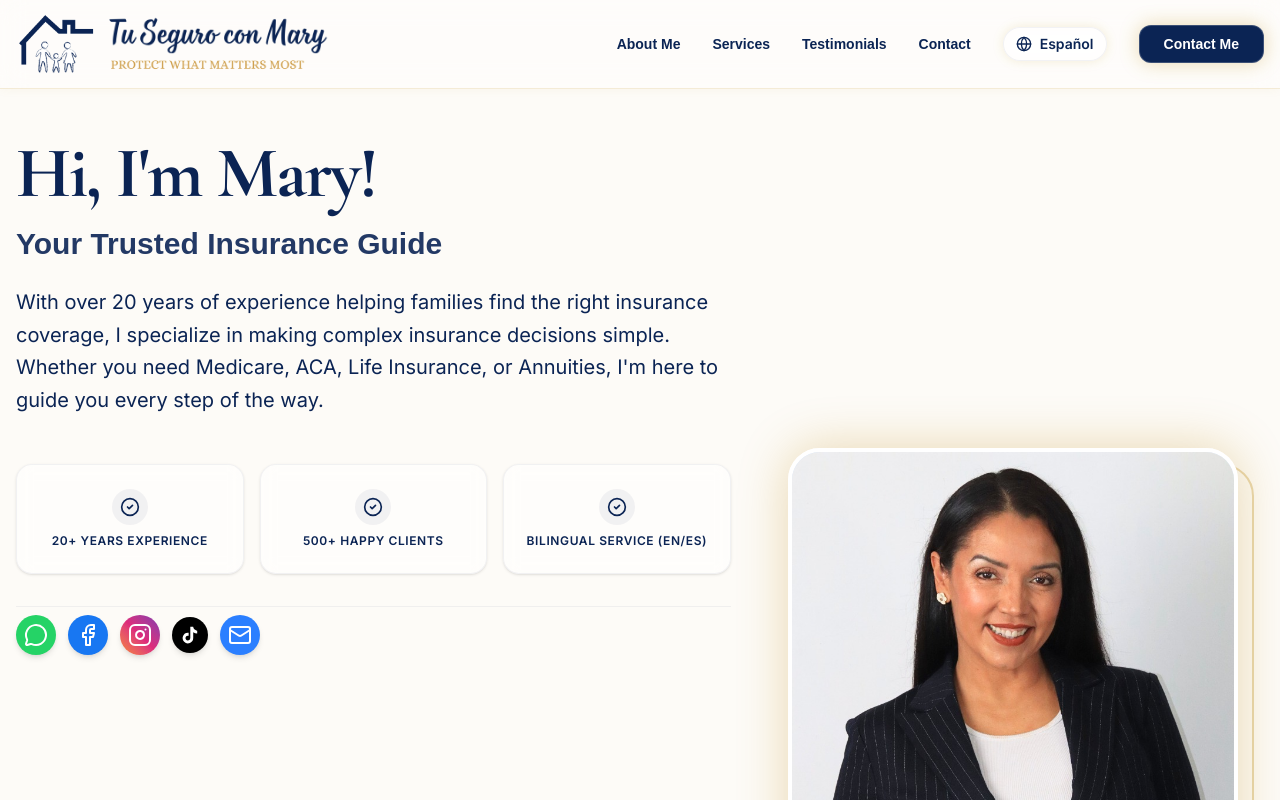
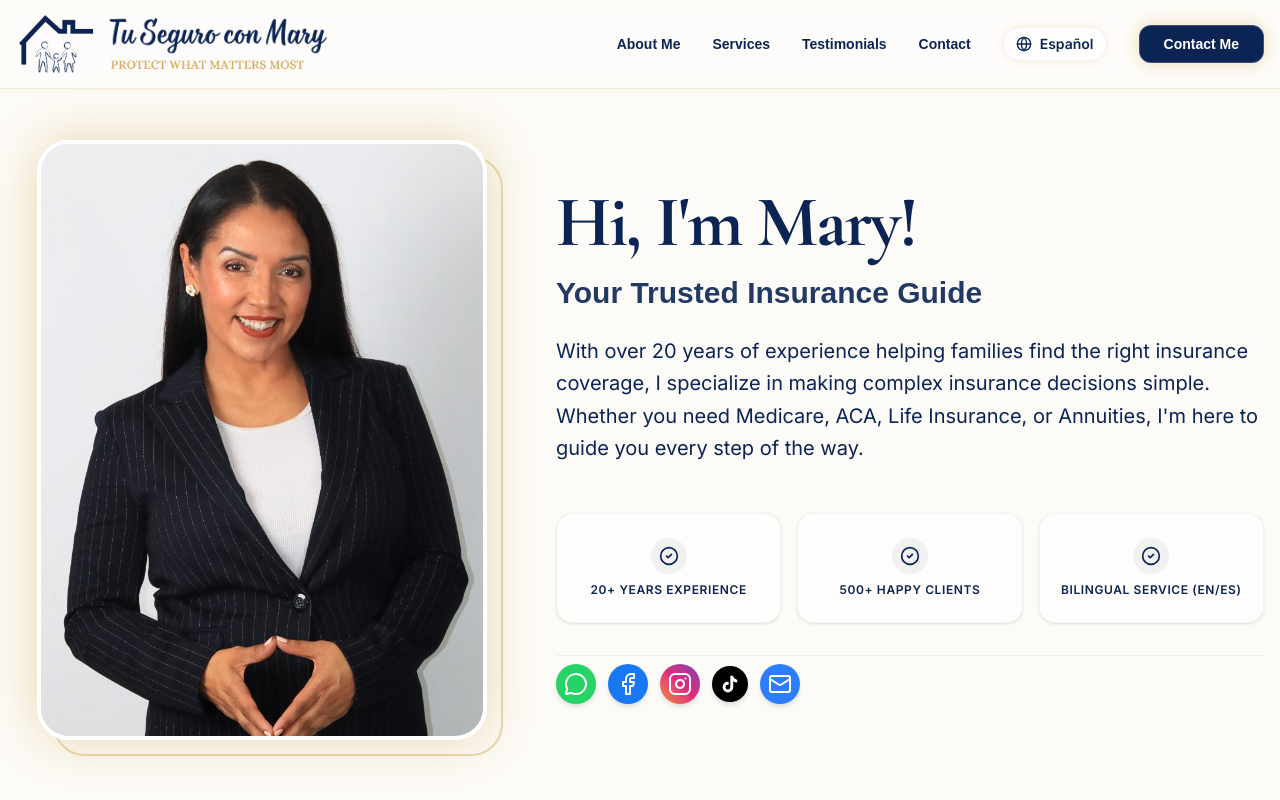
Before and after one commit to AnthonyFclub/tu-seguro-con-mary-landing, a Next.js app: page /en in a window 1280 px wide. Shown: the top 800 px of the page. Built offline with nearby package versions, Linux system fonts and the light colour scheme; a web font is replaced by a local one.

Commit message:
fix: restore hero desktop alignment and fix syntax

```diff
--- a/components/Hero.tsx
+++ b/components/Hero.tsx
@@ -37,10 +37,12 @@ export default function Hero() {
         >
             {/* Background Image - Using standard CSS background to avoid Next.js Image fill zooming if resolution is an issue */}
             <div className="container mx-auto px-4 pt-24 pb-8 lg:pt-32 lg:pb-12 relative z-10">
-                <div className="grid grid-cols-1 lg:grid-cols-12 gap-8 items-start">
+                <div className="grid grid-cols-1 lg:grid-cols-12 gap-8 lg:gap-12 items-center">
 
-                    {/* Intro Content (Title & Description) - Order 1 on Mobile */}
-                    <div className="lg:col-span-7 order-1 animate-in fade-in slide-in-from-left duration-1000">
+                    {/* Left Side Container for Desktop (Combining Intro and Stats logically) */}
+                    <div className="lg:col-span-7 flex flex-col gap-8 order-1">
+                        {/* Intro Content (Title & Description) */}
+                        <div className="animate-in fade-in slide-in-from-left duration-1000">
                             <div className="space-y-6">
                                 <div className="space-y-2">
                                     <h1 className="text-4xl lg:text-7xl text-brand-dark-blue leading-tight font-serif font-extrabold tracking-tight">
@@ -57,12 +59,57 @@ export default function Hero() {
                             </div>
                         </div>
 
-                    {/* Image Container - Order 2 on Mobile, Right Column on Desktop */}
-                    <div className="lg:col-span-5 lg:row-span-2 order-2 lg:order-3 relative animate-in fade-in zoom-in duration-1000 delay-300">
+                        {/* Image Container - ONLY VISIBLE ON MOBILE BETWEEN TEXT AND STATS */}
+                        <div className="lg:hidden order-2 relative animate-in fade-in zoom-in duration-1000 delay-300">
+                            <div className="relative aspect-[3/4] w-full max-w-[400px] mx-auto group">
+                                <div className="absolute inset-0 border-2 border-brand-gold/30 rounded-[2rem] translate-x-3 translate-y-3" />
+                                <div className="relative h-full w-full rounded-[2rem] overflow-hidden bg-gradient-to-br from-blue-100 to-blue-50 shadow-xl border-4 border-white">
+                                    <Image
+                                        src="/images/mary-carmen.jpg"
+                                        alt={t('imageAlt')}
+                                        fill
+                                        priority
+                                        className="object-cover object-top"
+                                    />
+                                </div>
+                            </div>
+                        </div>
+
+                        {/* Stats & Socials - Order 3 on Mobile */}
+                        <div className="animate-in fade-in slide-in-from-left duration-1000 delay-150 order-3">
+                            <div className="space-y-8 pt-4">
+                                <div className="grid grid-cols-1 sm:grid-cols-3 gap-4">
+                                    {stats.map((stat, i) => (
+                                        <div key={i} className="flex flex-col items-center justify-center text-center gap-2 px-4 py-6 bg-white/50 backdrop-blur-sm rounded-2xl shadow-sm border border-brand-dark-blue/5 hover:shadow-[0_0_20px_rgba(184,134,11,0.2)] hover:scale-105 hover:bg-white transition-all duration-300">
+                                            <span className="text-brand-dark-blue p-2 bg-brand-dark-blue/5 rounded-full">{stat.icon}</span>
+                                            <span className="text-xs font-bold text-brand-dark-blue uppercase tracking-wider">{stat.label}</span>
+                                        </div>
+                                    ))}
+                                </div>
+
+                                <div className="flex flex-wrap items-center gap-4 pt-2 border-t border-brand-dark-blue/5">
+                                    <div className="flex items-center gap-3">
+                                        {socialIcons.map((social, i) => (
+                                            <a
+                                                key={i}
+                                                href={social.href}
+                                                target="_blank"
+                                                rel="noopener noreferrer"
+                                                className={`${social.color} p-2 rounded-full text-white shadow-md hover:scale-110 transition-all flex items-center justify-center`}
+                                            >
+                                                {social.icon}
+                                            </a>
+                                        ))}
+                                    </div>
+                                </div>
+                            </div>
+                        </div>
+                    </div>
+
+                    {/* Right Side Image - ONLY VISIBLE ON DESKTOP Centered in the whole block */}
+                    <div className="hidden lg:block lg:col-span-5 relative animate-in fade-in zoom-in duration-1000 delay-300">
                         <div className="relative aspect-[3/4] w-full max-w-[450px] mx-auto group">
-                            {/* Decorative Frame */}
                             <div className="absolute inset-0 border-2 border-brand-gold/30 rounded-[2rem] translate-x-4 translate-y-4 group-hover:translate-x-6 group-hover:translate-y-6 transition-transform duration-500" />
-
                             <div className="relative h-full w-full rounded-[2rem] overflow-hidden bg-gradient-to-br from-blue-100 to-blue-50 shadow-[0_0_50px_rgba(184,134,11,0.3)] border-4 border-white">
                                 <Image
                                     src="/images/mary-carmen.jpg"
@@ -75,39 +122,6 @@ export default function Hero() {
                         </div>
                     </div>
 
-                    {/* Stats & Socials - Order 3 on Mobile, Below Intro on Desktop */}
-                    <div className="lg:col-span-7 order-3 lg:order-2 animate-in fade-in slide-in-from-left duration-1000 delay-150">
-                        <div className="space-y-8 pt-4">
-                            {/* Stats - Responsive grid */}
-                            <div className="grid grid-cols-1 sm:grid-cols-3 gap-4">
-                                {stats.map((stat, i) => (
-                                    <div key={i} className="flex flex-col items-center justify-center text-center gap-2 px-4 py-6 bg-white/50 backdrop-blur-sm rounded-2xl shadow-sm border border-brand-dark-blue/5 hover:shadow-[0_0_20px_rgba(184,134,11,0.2)] hover:scale-105 hover:bg-white transition-all duration-300">
-                                        <span className="text-brand-dark-blue p-2 bg-brand-dark-blue/5 rounded-full">{stat.icon}</span>
-                                        <span className="text-xs font-bold text-brand-dark-blue uppercase tracking-wider">{stat.label}</span>
-                                    </div>
-                                ))}
-                            </div>
-
-                            {/* Quick Socials - Centered or aligned with content */}
-                            <div className="flex flex-wrap items-center gap-4 pt-2 border-t border-brand-dark-blue/5">
-                                <div className="flex items-center gap-3">
-                                    {socialIcons.map((social, i) => (
-                                        <a
-                                            key={i}
-                                            href={social.href}
-                                            target="_blank"
-                                            rel="noopener noreferrer"
-                                            className={`${social.color} p-2 rounded-full text-white shadow-md hover:scale-110 hover:-translate-y-1 transition-all active:scale-95 flex items-center justify-center`}
-                                            title={social.label}
-                                        >
-                                            {social.icon}
-                                        </a>
-                                    ))}
-                                </div>
-                            </div>
-                        </div>
-                    </div>
-
                 </div>
             </div>
         </section>
```
Lines whose indentation alone changed are shown as unchanged.
